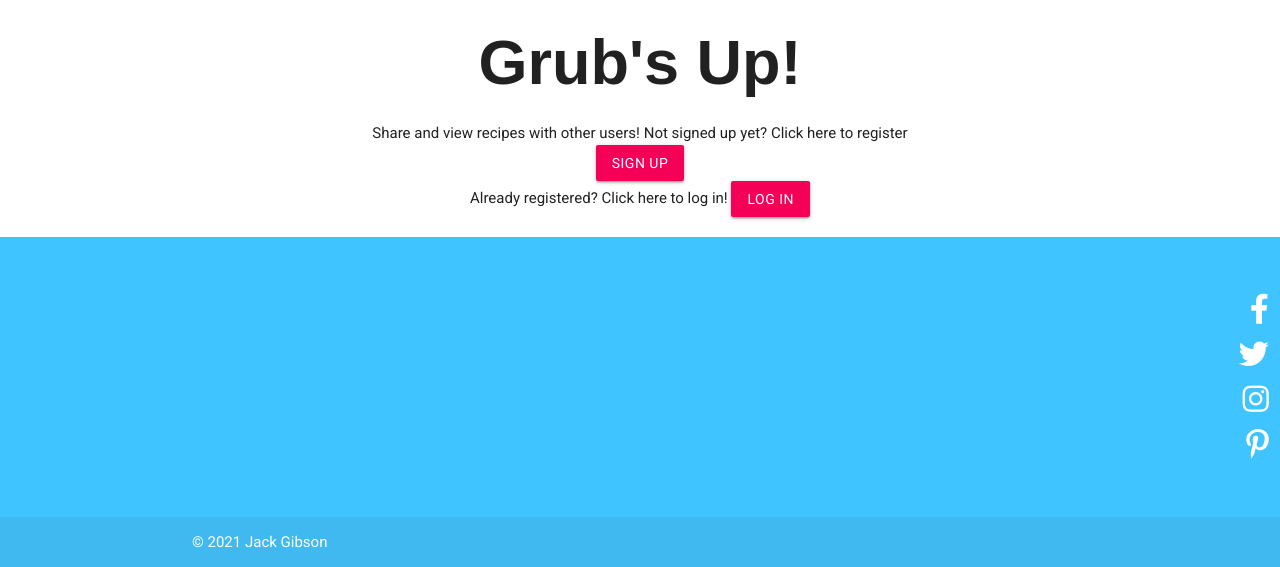
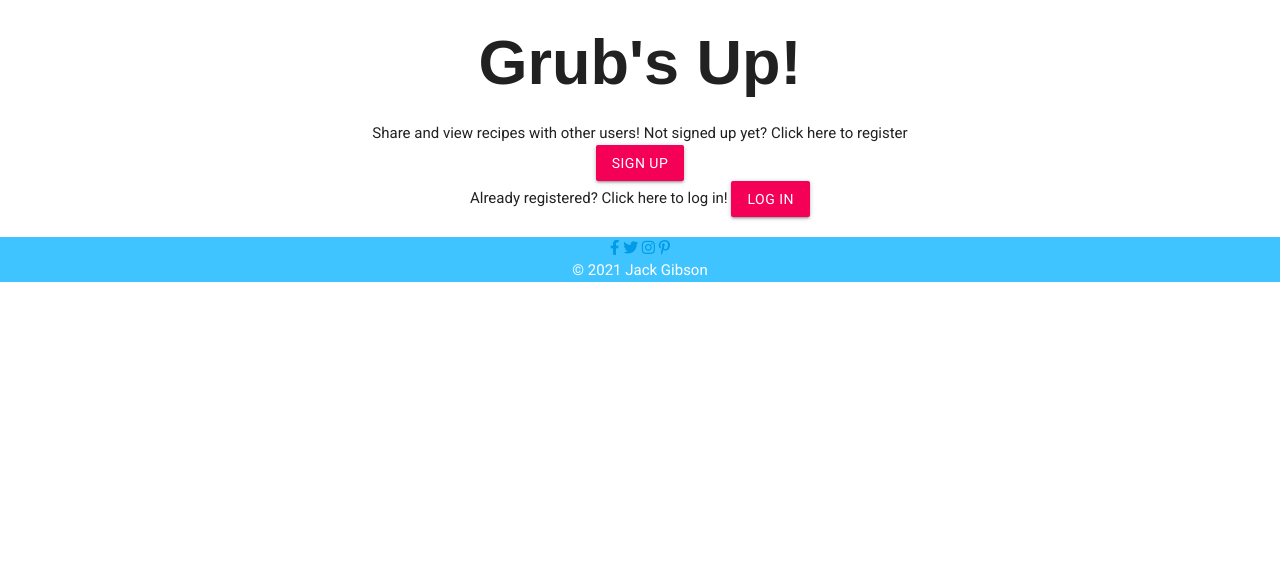
Before and after one commit to Code-Institute-Submissions/JGibson90-MS3--Grubs-Up-_OctResub, a Flask app: page / in a window 1280 px wide. Shown: the part 936-1503 px from the top of the page. After the commit the page ends 1218 px from the top, so only its background shows below. Run offline with Flask 2, Linux system fonts and the light colour scheme; some libraries are stand-ins or nearby versions; some web fonts are replaced.

Commit message:
fixed footer not displaying properly

```diff
--- a/templates/base.html
+++ b/templates/base.html
@@ -17,14 +17,14 @@
         <!-- top navbar -->
         <nav class="nav-extended light-blue accent-2 text-shadow">
             <div class="nav-wrapper">
-            <a href="{{ url_for('recipes_menu') }}" class="brand-logo">Grub's Up!</a>
+            <a href="{{ url_for('index') }}" class="brand-logo">Grub's Up!</a>
             <a href="#" data-target="mobile-demo" class="sidenav-trigger right"><i class="fas fa-bars"></i></a>
             <ul class="right hide-on-med-and-down">
                 <li><a href="{{ url_for('index') }}">Home</a></li>
                 <li><a href="{{ url_for('recipes_menu') }}">Recipes</a></li>
                 {% if session.user %}
                     <li><a href="{{ url_for('profile', username=session['user']) }}">Profile</a></li>
-                    <li><a href="{{ url_for('add_recipe') }}">Add A Recipe</a></li>
+                    <li><a href="{{ url_for('add_recipe') }}">Add Recipe</a></li>
                     <li><a href="{{ url_for('logout') }}">Log out</a></li>
                 {% else %}
                     <li><a href="{{ url_for('login') }}">Log in</a></li>
@@ -41,7 +41,7 @@
             <li><a href="{{ url_for('recipes_menu') }}">Recipes</a></li>
            {% if session.user %}
                 <li><a href="{{ url_for('profile', username=session['user']) }}">Profile</a></li>
-                <li><a href="{{ url_for('add_recipe') }}">Add A Recipe</a></li>
+                <li><a href="{{ url_for('add_recipe') }}">Add Recipe</a></li>
                 <li><a href="{{ url_for('logout') }}">Log out</a></li>
             {% else %}
                 <li><a href="{{ url_for('login') }}">Log in</a></li>
@@ -68,23 +68,18 @@
 
         {% endblock %}
     </main>
-    <footer class="page-footer light-blue accent-2">
+    <footer class="footer light-blue accent-2">
         <div class="row">
-            <div class="col m8"></div>
-            <div class="col m4 right-align">
-                <ul class="social-links">
-                    <li><a href=""><i class="fab fa-facebook-f"></a></i></li>
-                    <li><a href=""><i class="fab fa-twitter"></i></a></li>
-                    <li><a href=""><i class="fab fa-instagram"></i></a></li>
-                    <li><a href=""><i class="fab fa-pinterest-p"></i></a></li>
-                </ul>
+            <div class="col s12 m12 center-align">
+                <a href=""><i class="fab fa-facebook-f"></a></i>
+                <a href=""><i class="fab fa-twitter"></i></a>
+                <a href=""><i class="fab fa-instagram"></i></a>
+                <a href=""><i class="fab fa-pinterest-p"></i></a>
+            </div>
+            <div class="copyright col s12 m12 center-align white-text">
+                © 2021 Jack Gibson
             </div>
         </div>
-        <div class="footer-copyright">
-            <div class="container white-text">
-                © 2021 Jack Gibson
-            </div>
-          </div>
     </footer>
     <script src="https://code.jquery.com/jquery-3.6.0.min.js" integrity="sha256-/xUj+3OJU5yExlq6GSYGSHk7tPXikynS7ogEvDej/m4=" crossorigin="anonymous"></script>
     <script src="https://cdnjs.cloudflare.com/ajax/libs/materialize/1.0.0/js/materialize.min.js"></script>
```
